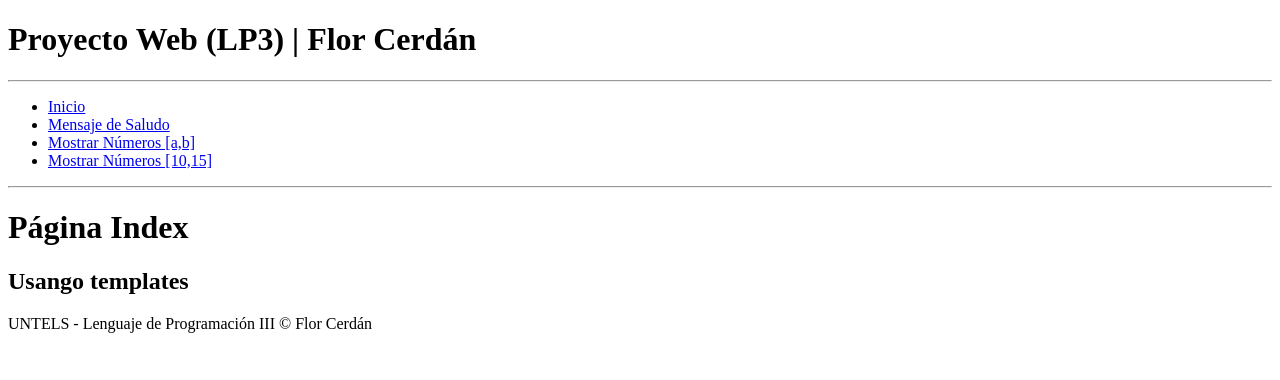
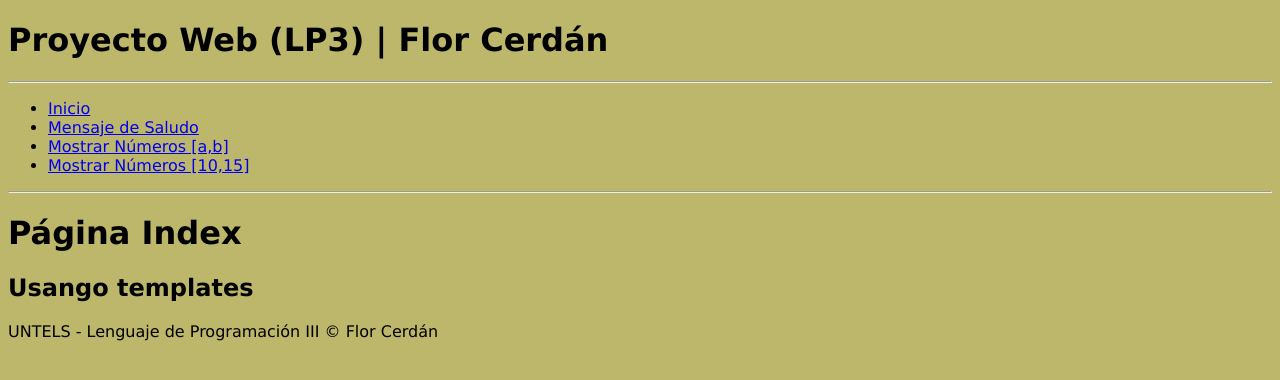
Before and after one commit to cerdanflor/ProyectoDjangoLP3, a Django app: page / in a window 1280 px wide. Shown: the top 380 px of the page. Run offline with Django 4.2, Linux system fonts and the light colour scheme.

Commit message:
DJango Parte 6 Estilos y maquetación

```diff
--- /dev/null
+++ b/proyecto001/miapp/static/css/style.css
@@ -0,0 +1,4 @@
+body{
+    font-family: Verdana, Geneva, Tahoma, sans-serif;
+    background-color: darkkhaki;
+}
--- a/proyecto001/miapp/templates/layout.html
+++ b/proyecto001/miapp/templates/layout.html
@@ -8,6 +8,8 @@
             {% endblock%}
             | Flor Cerdán León
         </title>
+        {% load static %}
+        <link rel="stylesheet" type="text/css" href="{% static 'css/style.css' %}" />
     </head>
     </head>
     <body>
```
